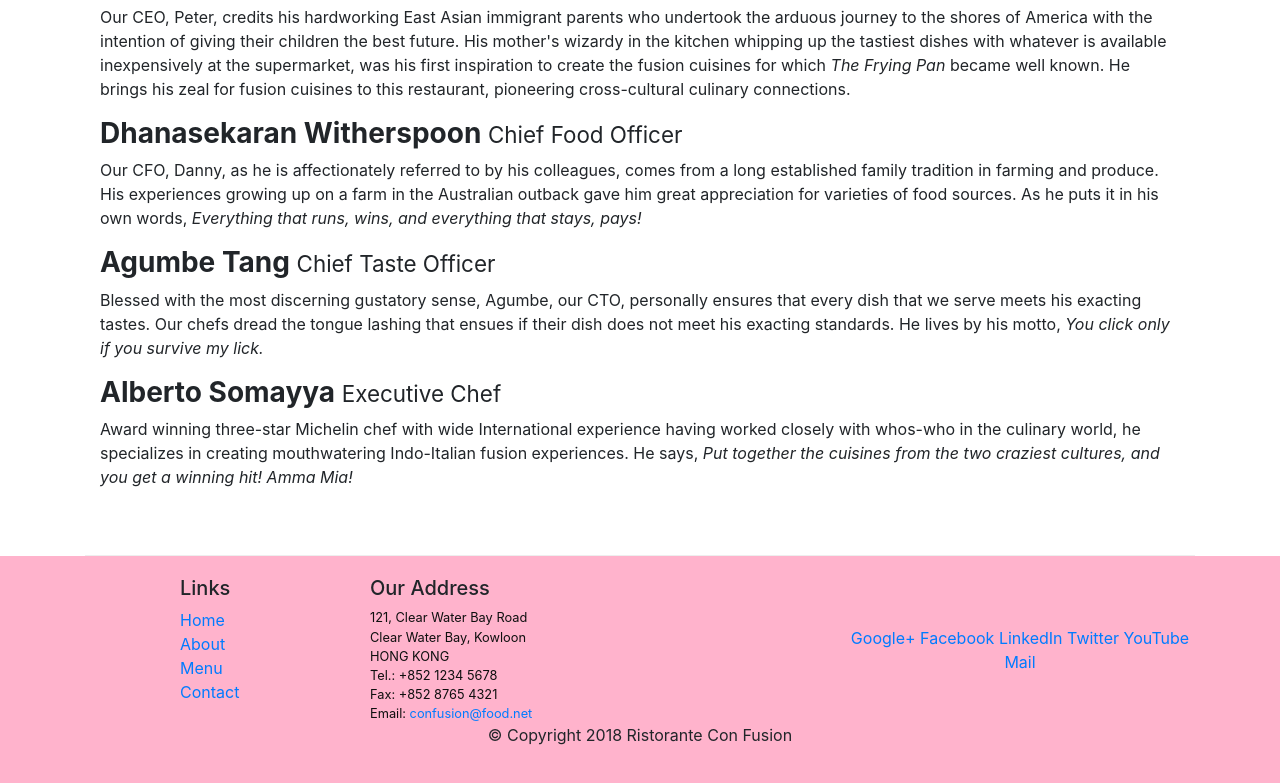
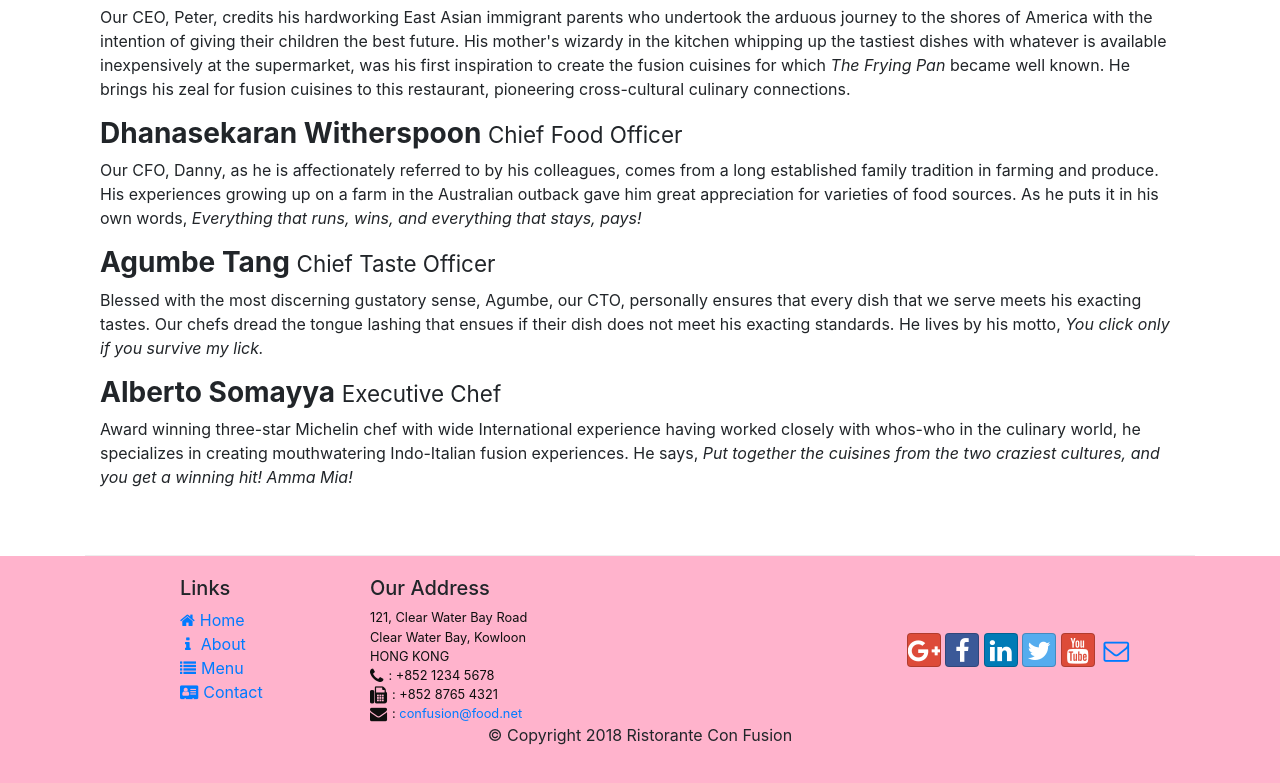
Before and after one commit to nikizhelqzkov/webDev, a website: page aboutus.html in a window 1280 px wide. Shown: the part 968-1751 px from the top of the page. Drawn offline with nearby package versions, Linux system fonts and the light colour scheme.

Commit message:
adding font icons

```diff
--- a/aboutus.html
+++ b/aboutus.html
@@ -11,12 +11,20 @@
       rel="stylesheet"
       href="node_modules/bootstrap/dist/css/bootstrap.min.css"
     />
+    <link
+      rel="stylesheet"
+      href="node_modules/font-awesome/css/font-awesome.min.css"
+    />
+    <link
+      rel="stylesheet"
+      href="node_modules/bootstrap-social/bootstrap-social.css"
+    />
     <link rel="stylesheet" href="css/styles.css" />
     <title>Ristorante Con Fusion: About Us</title>
   </head>
 
   <body>
-    <nav class="navbar navbar-dark navbar-expand-sm  fixed-top">
+    <nav class="navbar navbar-dark navbar-expand-sm fixed-top">
       <div class="container">
         <a class="navbar-brand" href="./index.html">Ristorante Con Fusion</a>
         <button
@@ -27,16 +35,28 @@
         >
           <span class="navbar-toggler-icon"></span>
         </button>
-        <div class=" collapse navbar-collapse" id="Navbar">
+        <div class="collapse navbar-collapse" id="Navbar">
           <ul class="navbar-nav ml-auto">
-            <li class="nav-item ">
-              <a class="nav-link " href="./index.html">Home</a>
+            <li class="nav-item">
+              <a class="nav-link" href="./index.html"
+                ><span class="fa fa-home fa-lg"></span>Home</a
+              >
             </li>
             <li class="nav-item active">
-              <a class="nav-link " href="#">About</a>
+              <a class="nav-link" href="#"
+                ><span class="fa fa-info fa-lg"></span>About</a
+              >
             </li>
-            <li class="nav-item"><a class="nav-link" href="#">Menu</a></li>
-            <li class="nav-item"><a class="nav-link" href="#">Contacts</a></li>
+            <li class="nav-item">
+              <a class="nav-link" href="#"
+                ><span class="fa fa-list fa-lg"></span>Menu</a
+              >
+            </li>
+            <li class="nav-item">
+              <a class="nav-link" href="#"
+                ><span class="fa fa-address-card fa-lg"></span>Contacts</a
+              >
+            </li>
           </ul>
         </div>
       </div>
@@ -60,8 +80,8 @@
       <div class="container">
         <div class="row">
           <ol class="col-12 breadcrumb">
-            <li class="breadcrumb-item"> <a href="./index.html">Home</a></li>
-            <li class="breadcrumb-item active"> About</li>
+            <li class="breadcrumb-item"><a href="./index.html">Home</a></li>
+            <li class="breadcrumb-item active">About</li>
           </ol>
           <div class="col-12">
             <h3>About Us</h3>
@@ -93,7 +113,9 @@
         <div class="row row-content align-items-center">
           <div class="col-12">
             <h2 class="font-weight-bold">Corporate Leadership</h2>
-            <h3 class="font-weight-bold">Peter Pan <small>Chief Epicurious Officer</small></h3>
+            <h3 class="font-weight-bold">
+              Peter Pan <small>Chief Epicurious Officer</small>
+            </h3>
             <p class="d-none d-sm-block">
               Our CEO, Peter, credits his hardworking East Asian immigrant
               parents who undertook the arduous journey to the shores of America
@@ -105,7 +127,9 @@
               fusion cuisines to this restaurant, pioneering cross-cultural
               culinary connections.
             </p>
-            <h3 class="font-weight-bold">Dhanasekaran Witherspoon <small>Chief Food Officer</small></h3>
+            <h3 class="font-weight-bold">
+              Dhanasekaran Witherspoon <small>Chief Food Officer</small>
+            </h3>
             <p class="d-none d-sm-block">
               Our CFO, Danny, as he is affectionately referred to by his
               colleagues, comes from a long established family tradition in
@@ -117,7 +141,9 @@
                 pays!</em
               >
             </p>
-            <h3 class="font-weight-bold">Agumbe Tang <small>Chief Taste Officer</small></h3>
+            <h3 class="font-weight-bold">
+              Agumbe Tang <small>Chief Taste Officer</small>
+            </h3>
             <p class="d-none d-sm-block">
               Blessed with the most discerning gustatory sense, Agumbe, our CTO,
               personally ensures that every dish that we serve meets his
@@ -126,7 +152,9 @@
               motto,
               <em>You click only if you survive my lick.</em>
             </p>
-            <h3 class="font-weight-bold">Alberto Somayya <small>Executive Chef</small></h3>
+            <h3 class="font-weight-bold">
+              Alberto Somayya <small>Executive Chef</small>
+            </h3>
             <p class="d-none d-sm-block">
               Award winning three-star Michelin chef with wide International
               experience having worked closely with whos-who in the culinary
@@ -147,10 +175,22 @@
           <div class="col-4 offset-1 col-sm-2">
             <h5>Links</h5>
             <ul class="list-unstyled">
-              <li><a href="./index.html">Home</a></li>
-              <li><a href="#">About</a></li>
-              <li><a href="#">Menu</a></li>
-              <li><a href="#">Contact</a></li>
+              <li>
+                <a href="./index.html"
+                  ><span class="fa fa-home fa-sm"></span>Home</a
+                >
+              </li>
+              <li>
+                <a href="#"><span class="fa fa-info fa-sm"></span>About</a>
+              </li>
+              <li>
+                <a href="#"><span class="fa fa-list fa-sm"></span>Menu</a>
+              </li>
+              <li>
+                <a href="#"
+                  ><span class="fa fa-address-card fa-sm"></span>Contact</a
+                >
+              </li>
             </ul>
           </div>
           <div class="col-7 col-sm-5">
@@ -159,19 +199,42 @@
               121, Clear Water Bay Road<br />
               Clear Water Bay, Kowloon<br />
               HONG KONG<br />
-              Tel.: +852 1234 5678<br />
-              Fax: +852 8765 4321<br />
-              Email: <a href="mailto:confusion@food.net">confusion@food.net</a>
+              <i class="fa fa-phone fa-lg"></i>: +852 1234 5678<br />
+              <i class="fa fa-fax fa-lg"></i>: +852 8765 4321<br />
+              <i class="fa fa-envelope fa-lg"></i>:
+              <a href="mailto:confusion@food.net">confusion@food.net</a>
             </address>
           </div>
           <div class="col-12 col-sm-4 align-self-center">
             <div class="text-center">
-              <a href="http://google.com/+">Google+</a>
-              <a href="http://www.facebook.com/profile.php?id=">Facebook</a>
-              <a href="http://www.linkedin.com/in/">LinkedIn</a>
-              <a href="http://twitter.com/">Twitter</a>
-              <a href="http://youtube.com/">YouTube</a>
-              <a href="mailto:">Mail</a>
+              <a
+                class="btn btn-social-icon btn-google"
+                href="http://google.com/+"
+                ><i class="fa fa-google-plus"></i
+              ></a>
+              <a
+                class="btn btn-social-icon btn-facebook"
+                href="http://www.facebook.com/profile.php?id="
+                ><i class="fa fa-facebook"></i
+              ></a>
+              <a
+                class="btn btn-social-icon btn-linkedin"
+                href="http://www.linkedin.com/in/"
+                ><i class="fa fa-linkedin"></i
+              ></a>
+              <a
+                class="btn btn-social-icon btn-twitter"
+                href="http://twitter.com/"
+                ><i class="fa fa-twitter"></i
+              ></a>
+              <a
+                class="btn btn-social-icon btn-google"
+                href="http://youtube.com/"
+                ><i class="fa fa-youtube"></i
+              ></a>
+              <a class="btn btn-social-icon" href="mailto:"
+                ><i class="fa fa-envelope-o"></i
+              ></a>
             </div>
           </div>
         </div>
--- a/css/styles.css
+++ b/css/styles.css
@@ -31,3 +31,10 @@
   padding: 20px 0 0 0;
   z-index: 0;
 }
+.fa{
+  margin-right: 5px;
+}
+.fa-info{
+  margin-right: 10px;
+  padding-left: 5px;
+}
--- a/package.json
+++ b/package.json
@@ -23,6 +23,8 @@
   },
   "dependencies": {
     "bootstrap": "^4.0.0",
+    "bootstrap-social": "^5.1.1",
+    "font-awesome": "^4.7.0",
     "jquery": "^3.3.1",
     "popper.js": "^1.12.9"
   }
```
Also changed, not shown: index.html (+74 -19 lines), 1 other file.
